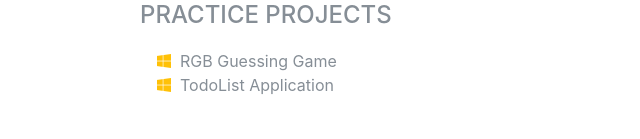
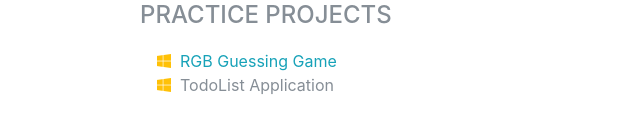
Before and after one commit to shivyaaggarwal07/shivyaaggarwal07.github.io, a plain HTML site: page index.html in a window 1280 px wide. Shown: the part 3004-3143 px from the top of the page, without its empty margins (180-820 px from the left). Drawn offline with Linux system fonts and the light colour scheme; a web font is replaced by a local one.

Commit message:
updated-portfolio

```diff
--- a/index.html
+++ b/index.html
@@ -151,7 +151,7 @@
                <ul class="fa-ul mb-0">
                   <li>
                      <i class="fa-li fab fa-windows text-warning"></i>
-                     RGB Guessing Game
+                     <a href="../Experimental-Codes/Codes/expcodes/minigames/RGBGuessingGame.html">RGB Guessing Game</a>
                   </li>
                   <li>
                      <i class="fa-li fab fa-windows text-warning"></i>
```
